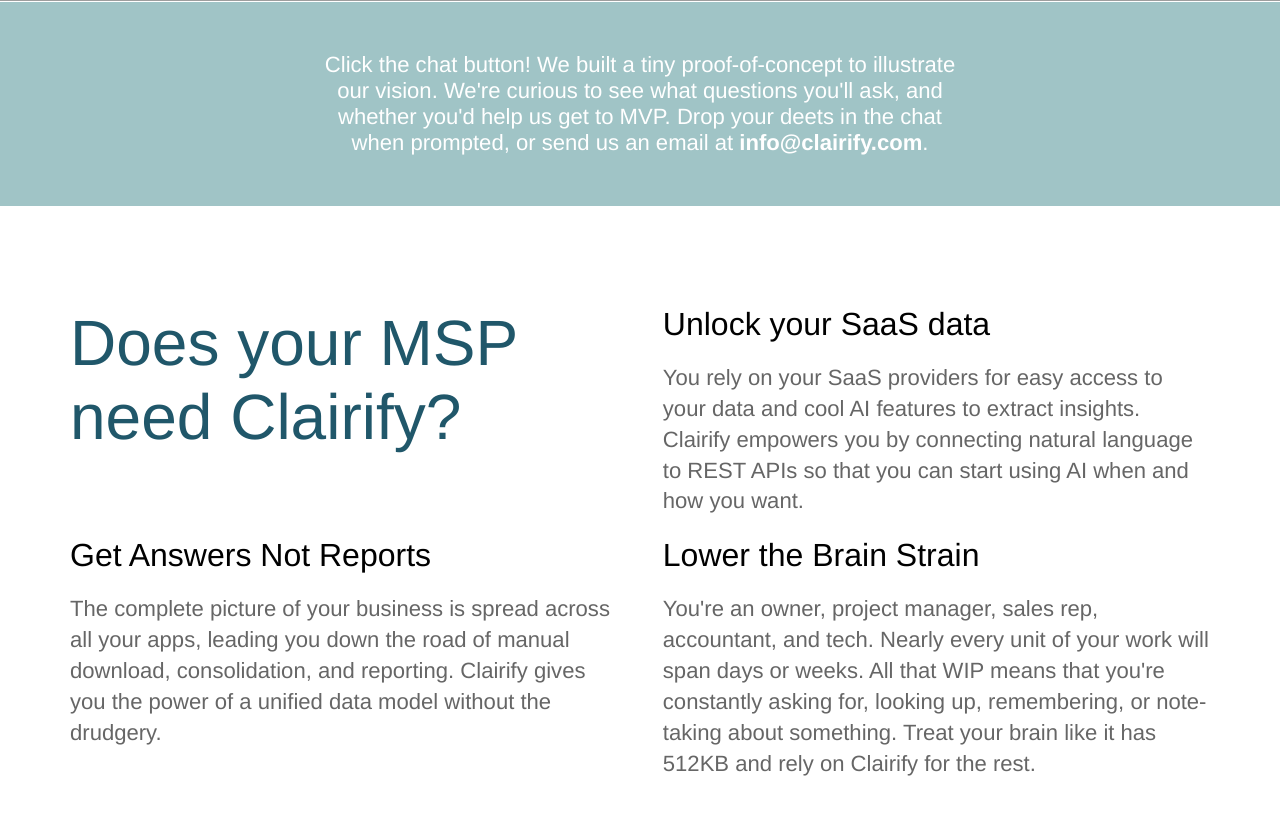
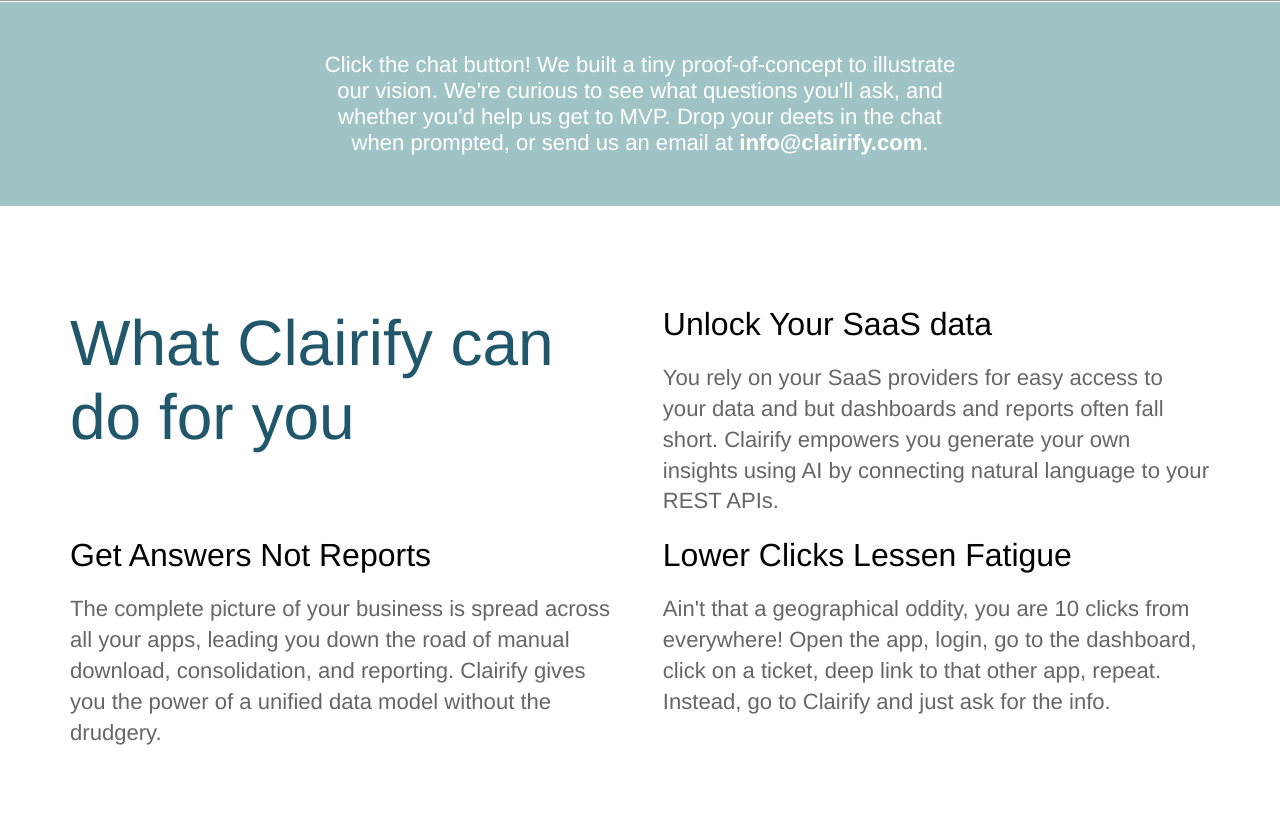
Before and after one commit to mdpatel2/mdpatel2.github.io, a Jekyll site: the page built from index.html, in a window 1280 px wide and 900 px high, scrolled down 865 px. Shown: the top 815 px of the window. Built offline with Jekyll 4.4.1, drawn with Linux system fonts in a browser that asks for light colours; some of the changed text lies outside the part shown; grey boxes are pictures that could not be loaded.

Commit message:
updated value prop

```diff
--- a/index.html
+++ b/index.html
@@ -5,8 +5,8 @@
 
 <section class="hero">
 	<div class="text-container">
-		<h1 class="editable">An executive co-pilot for <strong>MSP owners</strong></h1>
-		<p class="subtext editable">A single place to get answers about any facet of your business</p>
+		<h1 class="editable">Your data insights <strong>are too many clicks away</strong></h1>
+		<p class="subtext editable">Get information effortlessly using our business intelligence chatbot for MSPs</p>
 		<div class="cta button alt"><a id="triggerButtonLink" href="#">Try it now!</a></div>
 		<div style="position: relative; padding-bottom: 56.25%; height: 0;"><iframe src="https://www.loom.com/embed/6ec542e1306e4e1ab0204f5d336ec0e2?sid=0ec174bf-a0c8-4ce7-b330-9be8900fa999" frameborder="0" webkitallowfullscreen mozallowfullscreen allowfullscreen style="position: absolute; top: 0; left: 0; width: 100%; height: 100%;"></iframe></div>
 	</div>
@@ -66,20 +66,20 @@
 <section>
 	<div class="container">
 		<div class="box">
-			<h2 style="margin-bottom: 0; color: #20576A; font-size:4em;"><strong>Does your MSP need Clairify?</strong></h2>
+			<h2 style="margin-bottom: 0; color: #20576A; font-size:4em;"><strong>What Clairify can do for you</strong></h2>
 			<!-- <p>Paragraph 4</p> -->
 		</div>
 		<div class="box">
-			<h2>Unlock your <strong>SaaS data</strong></h2>
-			<p>You rely on your SaaS providers for easy access to your data and cool AI features to extract insights. Clairify empowers you by connecting natural language to REST APIs so that you can start using AI when and how you want.</p>
+			<h2>Unlock Your <strong>SaaS data</strong></h2>
+			<p>You rely on your SaaS providers for easy access to your data and but dashboards and reports often fall short. Clairify empowers you generate your own insights using AI by connecting natural language to your REST APIs.</p>
 		</div>
 		<div class="box">
 			<h2>Get Answers <strong>Not Reports</strong></h2>
 			<p>The complete picture of your business is spread across all your apps, leading you down the road of manual download, consolidation, and reporting. Clairify gives you the power of a unified data model without the drudgery.</p>
 		</div>
 		<div class="box">
-			<h2>Lower the <strong>Brain Strain</strong></h2>
-			<p>You're an owner, project manager, sales rep, accountant, and tech. Nearly every unit of your work will span days or weeks. All that WIP means that you're constantly asking for, looking up, remembering, or note-taking about something. Treat your brain like it has 512KB and rely on Clairify for the rest.</p>
+			<h2>Lower Clicks <strong>Lessen Fatigue</strong></h2>
+			<p>Ain't that a geographical oddity, you are 10 clicks from everywhere! Open the app, login, go to the dashboard, click on a ticket, deep link to that other app, repeat. Instead, go to Clairify and just ask for the info.</p>
 		</div>
 	</div>
 </section>
```
Also changed, not shown: 18 other files.
